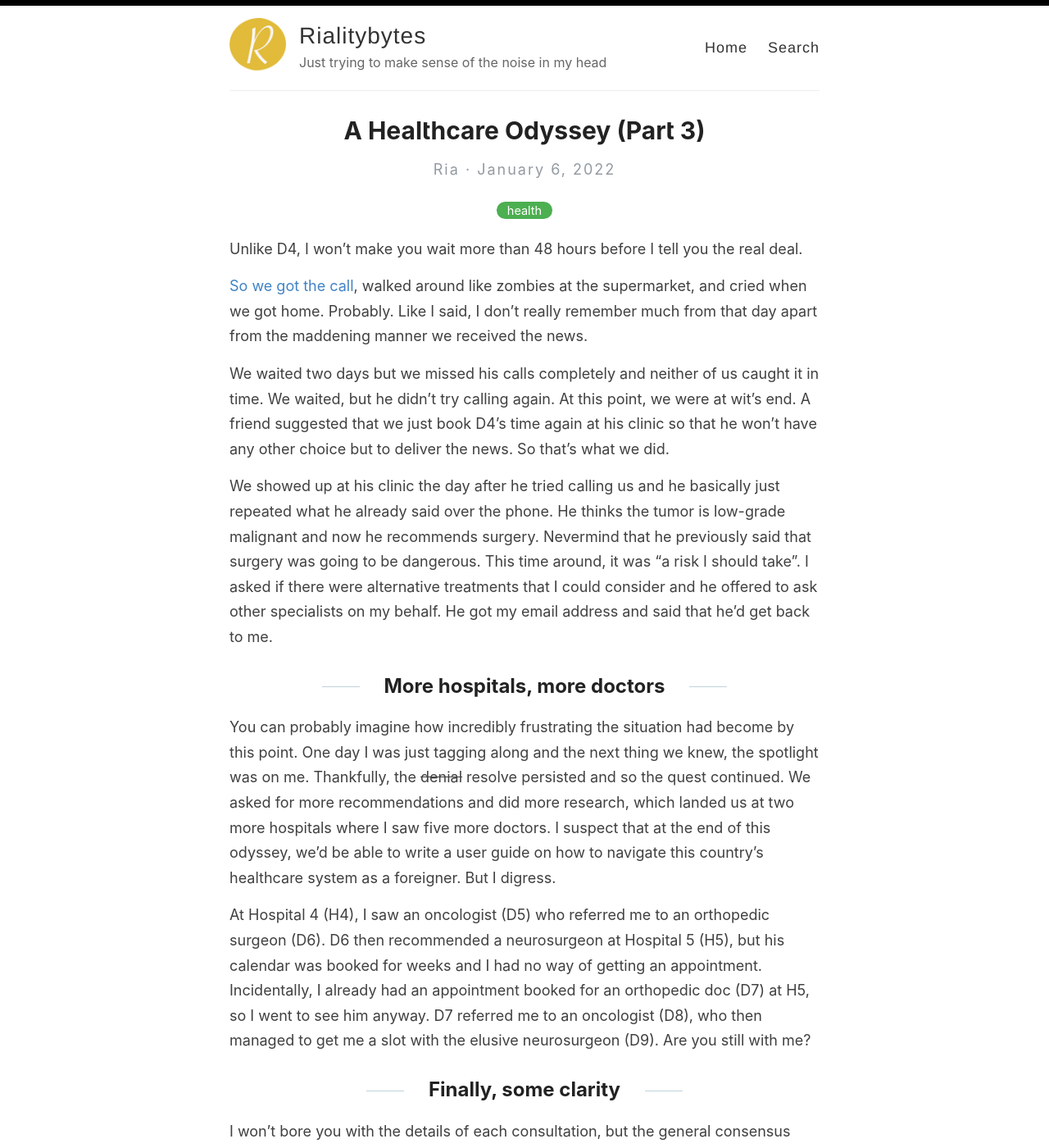
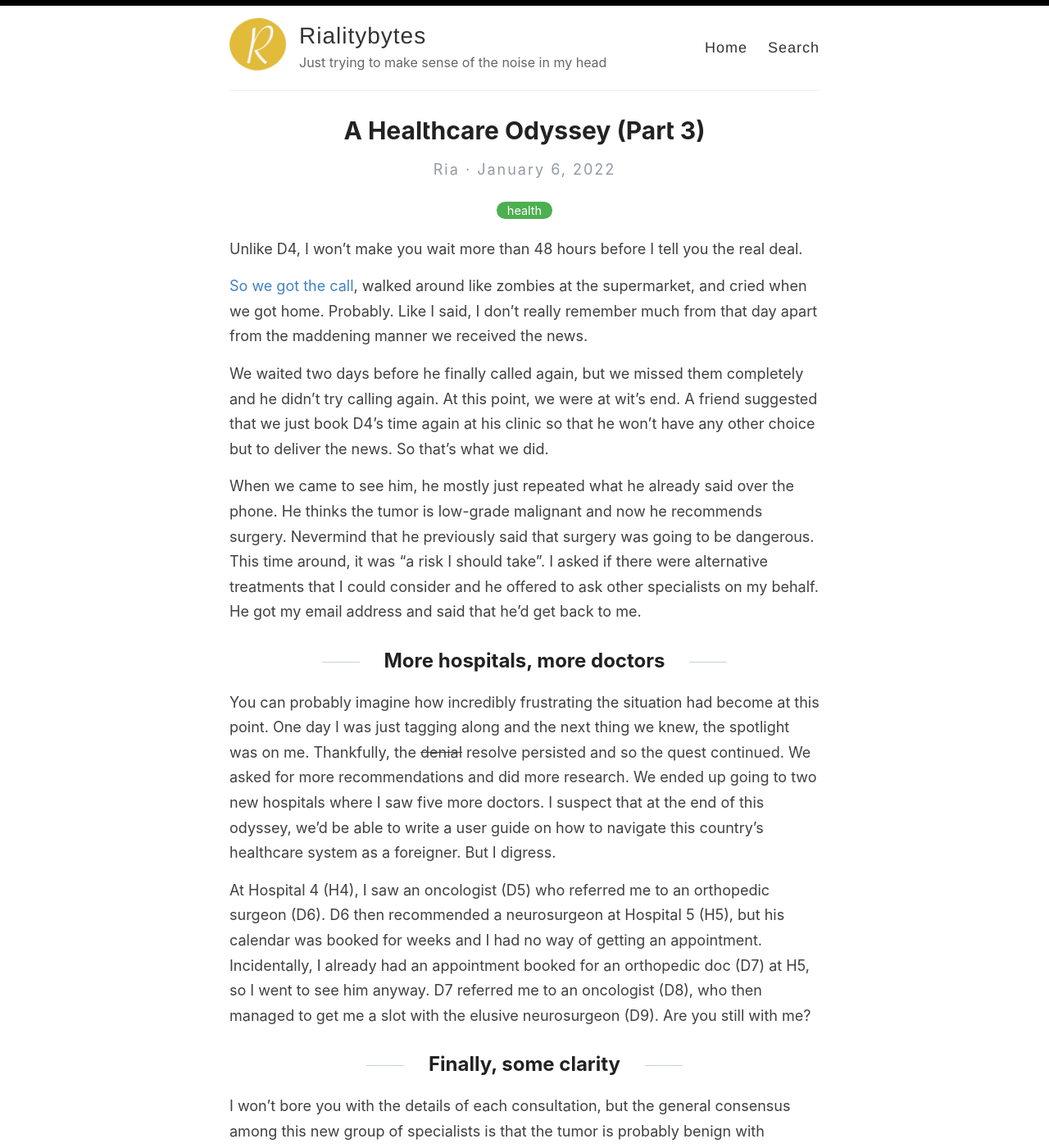
Before and after one commit to rialitybytes/rialitybytes.github.io, a Jekyll site: the page built from _posts/2022-01-06-odyssey-3.md, in a window 1280 px wide and 1400 px high. Shown: the whole window at 82% size. Built offline with Jekyll 4.4.1, drawn with Linux system fonts in a browser that asks for light colours.

Commit message:
Update 2022-01-06-odyssey-3.md

```diff
--- a/_posts/2022-01-06-odyssey-3.md
+++ b/_posts/2022-01-06-odyssey-3.md
@@ -9,13 +9,13 @@ Unlike D4, I won't make you wait more than 48 hours before I tell you the real d
 
 [So we got the call](https://rialitybytes.github.io/writing/odyssey-2/), walked around like zombies at the supermarket, and cried when we got home. Probably. Like I said, I don't really remember much from that day apart from the maddening manner we received the news.
 
-We waited two days but we missed his calls completely and neither of us caught it in time. We waited, but he didn't try calling again. At this point, we were at wit's end. A friend suggested that we just book D4's time again at his clinic so that he won't have any other choice but to deliver the news. So that's what we did.
+We waited two days before he finally called again, but we missed them completely and he didn't try calling again. At this point, we were at wit's end. A friend suggested that we just book D4's time again at his clinic so that he won't have any other choice but to deliver the news. So that's what we did.
 
-We showed up at his clinic the day after he tried calling us and he basically just repeated what he already said over the phone. He thinks the tumor is low-grade malignant and now he recommends surgery. Nevermind that he previously said that surgery was going to be dangerous. This time around, it was "a risk I should take". I asked if there were alternative treatments that I could consider and he offered to ask other specialists on my behalf. He got my email address and said that he'd get back to me.
+When we came to see him, he mostly just repeated what he already said over the phone. He thinks the tumor is low-grade malignant and now he recommends surgery. Nevermind that he previously said that surgery was going to be dangerous. This time around, it was "a risk I should take". I asked if there were alternative treatments that I could consider and he offered to ask other specialists on my behalf. He got my email address and said that he'd get back to me.
 
 ## More hospitals, more doctors
 
-You can probably imagine how incredibly frustrating the situation had become by this point. One day I was just tagging along and the next thing we knew, the spotlight was on me. Thankfully, the ~~denial~~ resolve persisted and so the quest continued. We asked for more recommendations and did more research, which landed us at two more hospitals where I saw five more doctors. I suspect that at the end of this odyssey, we'd be able to write a user guide on how to navigate this country's healthcare system as a foreigner. But I digress.
+You can probably imagine how incredibly frustrating the situation had become at this point. One day I was just tagging along and the next thing we knew, the spotlight was on me. Thankfully, the ~~denial~~ resolve persisted and so the quest continued. We asked for more recommendations and did more research. We ended up going to two new hospitals where I saw five more doctors. I suspect that at the end of this odyssey, we'd be able to write a user guide on how to navigate this country's healthcare system as a foreigner. But I digress.
 
 At Hospital 4 (H4), I saw an oncologist (D5) who referred me to an orthopedic surgeon (D6). D6 then recommended a neurosurgeon at Hospital 5 (H5), but his calendar was booked for weeks and I had no way of getting an appointment. Incidentally, I already had an appointment booked for an orthopedic doc (D7) at H5, so I went to see him anyway. D7 referred me to an oncologist (D8), who then managed to get me a slot with the elusive neurosurgeon (D9). Are you still with me?
 
```
